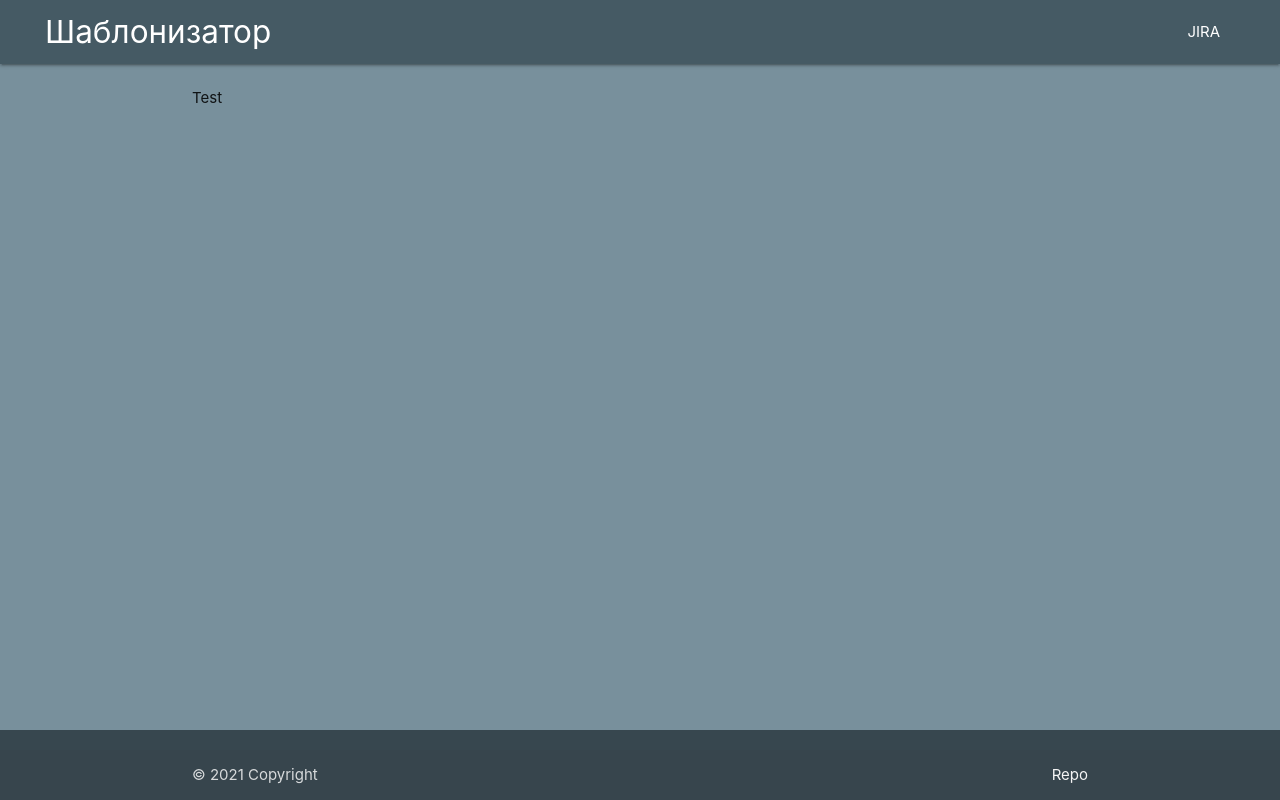
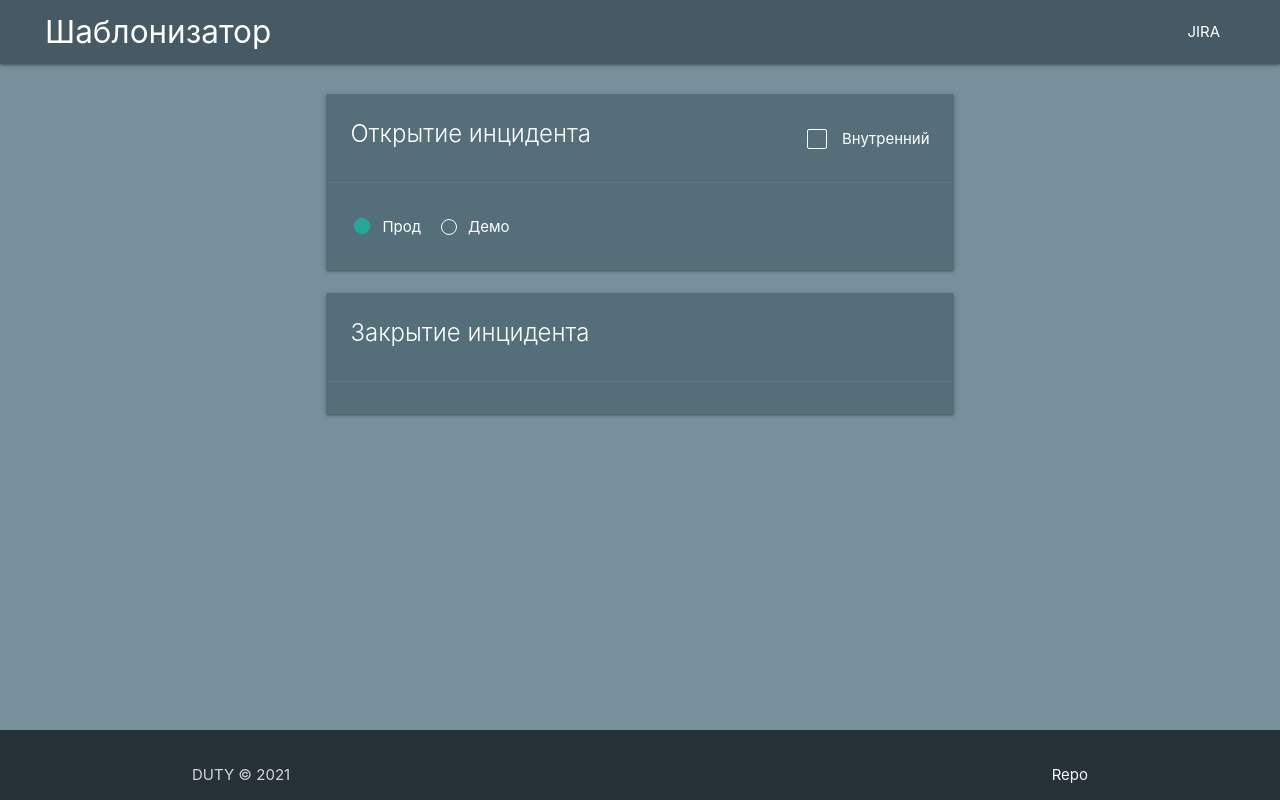
Before and after one commit to webdirection-dev/templater-spa, a React (Create React App) app: page / in a window 1280 px wide. Built offline with nearby package versions, Linux system fonts and the light colour scheme.

Commit message:
ADD
Added checkbox and radio-buttons

```diff
--- /dev/null
+++ b/src/components/cardItem/cardItem.css
@@ -0,0 +1,39 @@
+.summary {
+    width: 70%;
+}
+
+.summary-head {
+    display: flex;
+    justify-content: space-between;
+    align-items: center;
+}
+
+.summary-title {
+    color: white;
+}
+
+.summary-title-radio {
+    padding-left: 32px !important;
+}
+
+.summary-title-radio:before {
+    border: 1px solid white !important;
+    margin: 5px !important;
+}
+
+[type="radio"]:checked+span:before {
+    border: 2px solid transparent !important;
+}
+
+.summary-head span:before {
+    top: 3px !important;
+}
+
+.summary-head span:after {
+    border: 1px solid white !important;
+    top: 3px !important;
+}
+
+.summary-radio {
+    display: flex;
+}
--- /dev/null
+++ b/src/components/cardItem/cardItem.jsx
@@ -0,0 +1,80 @@
+import {useState} from "react";
+import './cardItem.css';
+
+const CardItem = () => {
+    const [isInside, setInside] = useState(false);
+    const [isStand, setStand] = useState('prod');
+
+    const onCheckBox = () => {
+        setInside(!isInside)
+    }
+
+    const onChangeInput = (event) => {
+        const {value} = event.target;
+        setStand(value);
+    };
+
+    return(
+        <>
+            <div className="card blue-grey darken-1 summary">
+                <div className="card-content white-text summary-head">
+                    <span className="card-title">Открытие инцидента</span>
+                    <p>
+                        <label>
+                            <input
+                                name='inside'
+                                type="checkbox"
+                                className="filled-in"
+                                onChange={onCheckBox}
+                            />
+                            <span className='summary-title'>Внутренний</span>
+                        </label>
+                    </p>
+                </div>
+
+                <div className="card-action">
+                    <div className="summary-radio">
+                        <p>
+                            <label>
+                                <input
+                                    name="stand"
+                                    value='prod'
+                                    type="radio"
+                                    checked={isStand === 'prod'}
+                                    onChange={onChangeInput}
+                                />
+                                <span className='summary-title summary-title-radio'>Прод</span>
+                            </label>
+                        </p>
+                        <p>
+                            <label>
+                                <input
+                                    name="stand"
+                                    value='demo'
+                                    type="radio"
+                                    checked={isStand === 'demo'}
+                                    onChange={onChangeInput}
+                                />
+                                <span className='summary-title summary-title-radio ml-15'>Демо</span>
+                            </label>
+                        </p>
+                    </div>
+                </div>
+            </div>
+
+            <div className="card blue-grey darken-1 summary">
+                <div className="card-content white-text">
+                    <span className="card-title">Закрытие инцидента</span>
+                    {/*<p>I am a very simple card. I am good at containing small bits of information.*/}
+                    {/*    I am convenient because I require little markup to use effectively.</p>*/}
+                </div>
+                <div className="card-action">
+                    {/*<a href="#!">This is a link</a>*/}
+                    {/*<a href="#!">This is a link</a>*/}
+                </div>
+            </div>
+        </>
+    )
+};
+
+export default CardItem;
--- /dev/null
+++ b/src/components/cardItem/index.js
@@ -0,0 +1,2 @@
+import CardItem from "./cardItem";
+export default CardItem;
--- /dev/null
+++ b/src/components/cardsList/cardsList.css
@@ -0,0 +1,5 @@
+.summary-forms {
+    display: flex;
+    flex-direction: column;
+    align-items: center;
+}
--- /dev/null
+++ b/src/components/cardsList/cardsList.jsx
@@ -0,0 +1,12 @@
+import './cardsList.css';
+import CardItem from "../cardItem";
+
+const CardsList = () => {
+    return(
+        <div className="summary-forms">
+            <CardItem />
+        </div>
+    )
+};
+
+export default CardsList;
--- /dev/null
+++ b/src/components/cardsList/index.js
@@ -0,0 +1,2 @@
+import CardsList from "./cardsList";
+export default CardsList;
--- a/src/components/layout/footer/footer.jsx
+++ b/src/components/layout/footer/footer.jsx
@@ -1,9 +1,9 @@
 const Footer = () => {
     return(
-        <footer className="page-footer blue-grey darken-3">
+        <footer className="page-footer blue-grey darken-4">
             <div className="footer-copyright">
                 <div className="container">
-                    © {new Date().getFullYear()} Copyright
+                    DUTY © {new Date().getFullYear()}
                     <a className="grey-text text-lighten-4 right" href="https://github.com/webdirection-dev/templater-spa">Repo</a>
                 </div>
             </div>
--- a/src/components/layout/main/main.jsx
+++ b/src/components/layout/main/main.jsx
@@ -1,7 +1,9 @@
+import CardsList from "../../cardsList";
+
 const Main = () => {
     return(
         <div className='content container'>
-            Test
+            <CardsList />
         </div>
     )
 };
--- a/src/index.css
+++ b/src/index.css
@@ -12,3 +12,7 @@ body {
   min-height: calc(100vh - 64px - 70px);
   padding: 1.5rem 0;
 }
+
+.ml-15 {
+  margin-left: 15px;
+}
```
